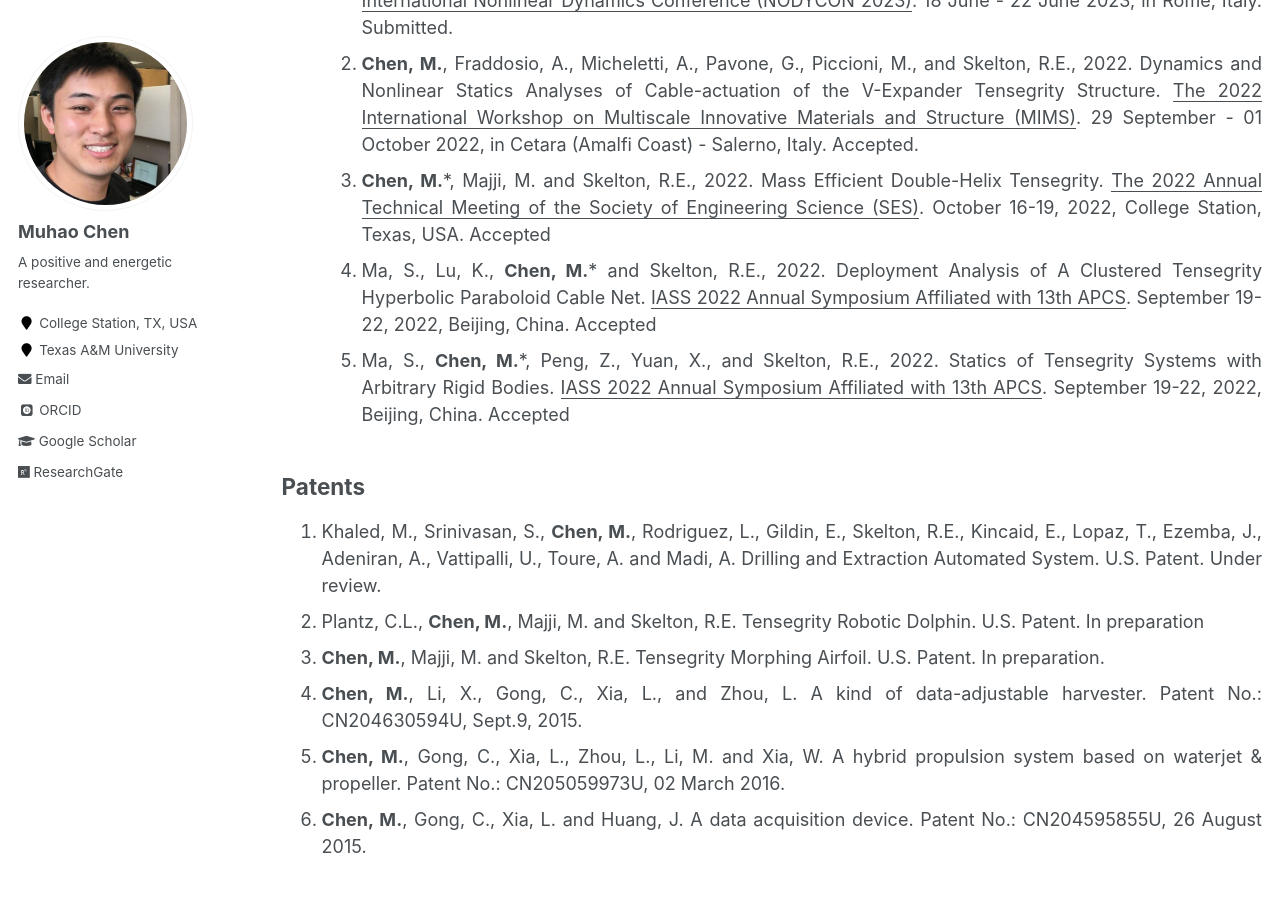
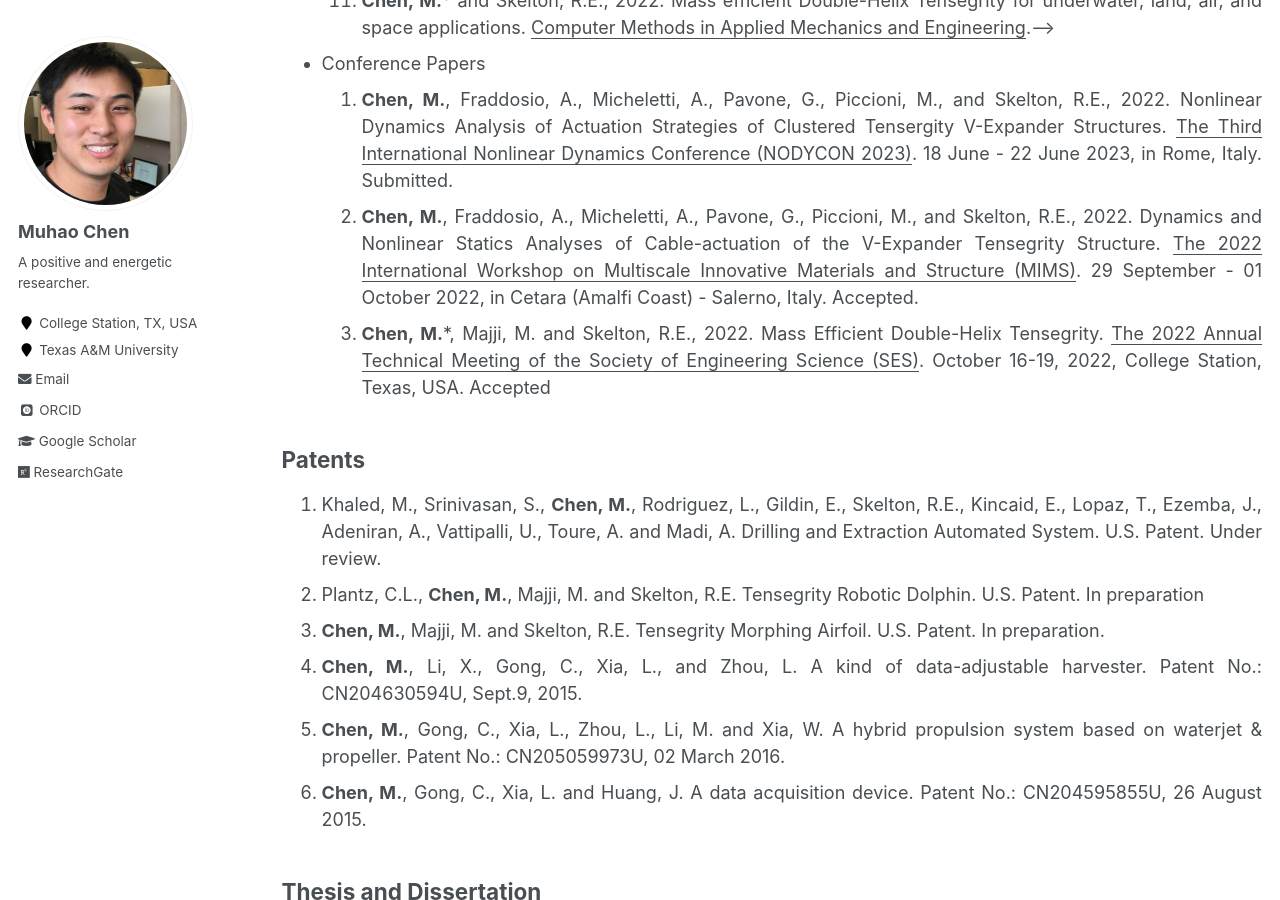
Before and after one commit to Muhao-Chen/muhao-chen.github.io, a Jekyll site: the page built from _pages/publication.md, in a window 1280 px wide and 900 px high, scrolled down 2715 px. Built offline with Jekyll 4.4.1, drawn with Linux system fonts in a browser that asks for light colours; some web fonts are replaced; some of the changed text lies outside the part shown.

Commit message:
Update publication.md

```diff
--- a/_pages/publication.md
+++ b/_pages/publication.md
@@ -55,8 +57,7 @@ His citation profile is in [Google Scholar](https://scholar.google.com/citations
 1. **Chen, M.**, Fraddosio, A., Micheletti, A., Pavone, G., Piccioni, M., and Skelton, R.E., 2022. Nonlinear Dynamics Analysis of Actuation Strategies of Clustered Tensergity V-Expander Structures. <u>The Third International Nonlinear Dynamics Conference (NODYCON 2023)</u>. 18 June - 22 June 2023, in Rome, Italy. Submitted.
 1. **Chen, M.**, Fraddosio, A., Micheletti, A., Pavone, G., Piccioni, M., and Skelton, R.E., 2022. Dynamics and Nonlinear Statics Analyses of Cable-actuation of the V-Expander Tensegrity Structure. <u>The 2022 International Workshop on Multiscale Innovative Materials and Structure (MIMS)</u>. 29 September - 01 October 2022, in Cetara (Amalfi Coast) - Salerno, Italy. Accepted.
 1. **Chen, M.***, Majji, M. and Skelton, R.E., 2022. Mass Efficient Double-Helix Tensegrity. <u>The 2022 Annual Technical Meeting of the Society of Engineering Science (SES)</u>. October 16-19, 2022, College Station, Texas, USA. Accepted
-1. Ma, S., Lu, K., **Chen, M.*** and Skelton, R.E., 2022. Deployment Analysis of A Clustered Tensegrity Hyperbolic Paraboloid Cable Net. <u>IASS 2022 Annual Symposium Affiliated with 13th APCS</u>. September 19-22, 2022, Beijing, China. Accepted
-1. Ma, S., **Chen, M.***, Peng, Z., Yuan, X., and Skelton, R.E., 2022. Statics of Tensegrity Systems with Arbitrary Rigid Bodies. <u>IASS 2022 Annual Symposium Affiliated with 13th APCS</u>. September 19-22, 2022, Beijing, China. Accepted
+
 
 
 ## Patents
```
Also changed, not shown: other parts of _pages/publication.md (+2 -0 lines).
